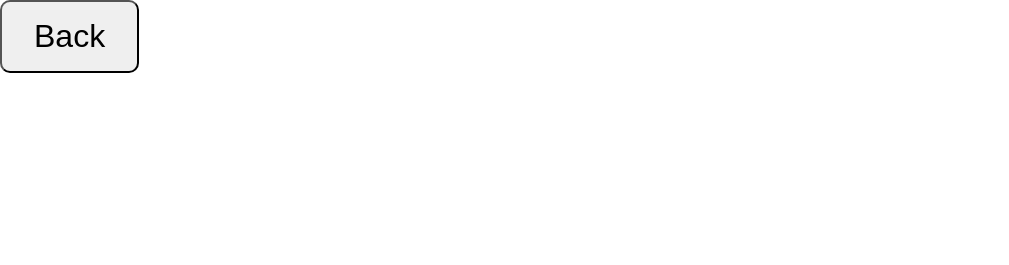
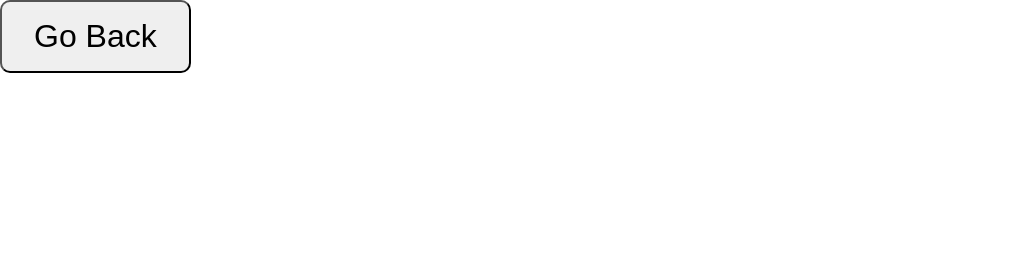
Before and after one commit to pranavkoirala/MathPractice, a plain HTML site: page practice.html in a window 1280 px wide. Shown: the top 265 px of the page, without its empty margins (0-1009 px from the left). Drawn offline with Linux system fonts and the light colour scheme.

Commit message:
Update practice.html

```diff
--- a/practice.html
+++ b/practice.html
@@ -16,6 +16,6 @@
     </form>
     <div id="feedback">0</div>
     <div id="score"></div>
-    <button class="back" onclick="back()">Back</button>
+    <button class="back" onclick="back()">Go Back</button>
   </body>
 </html>
```
